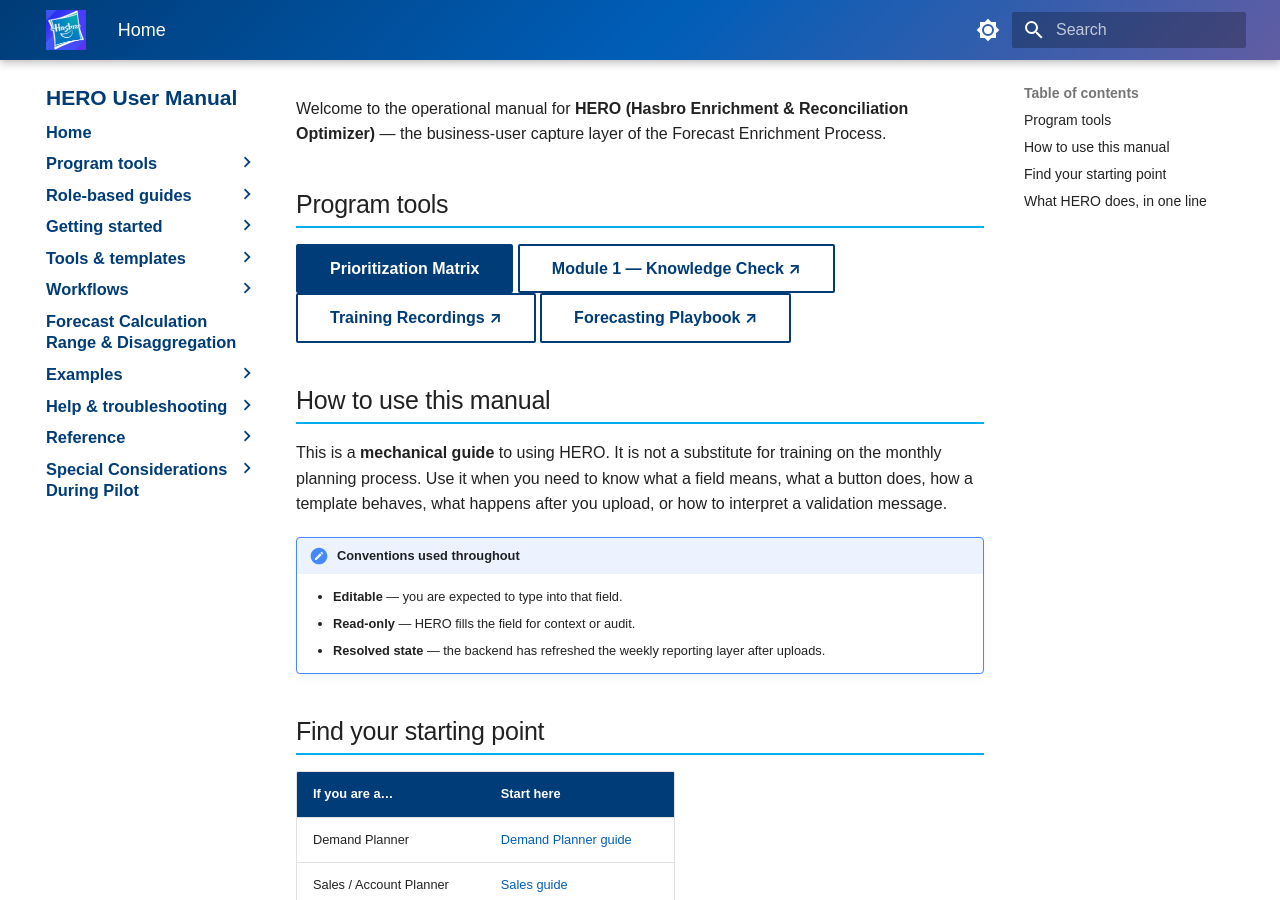
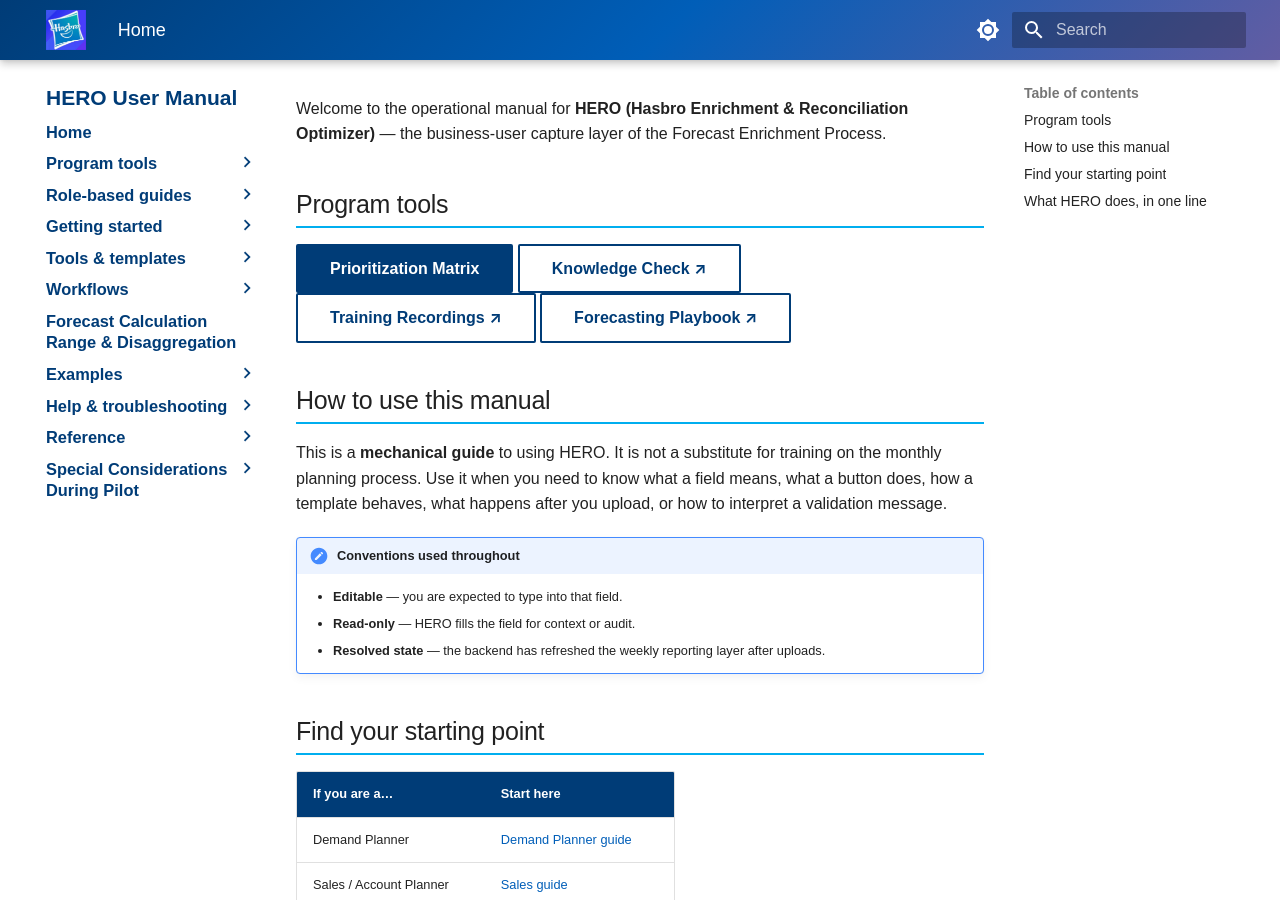
Before and after one commit to enerbartoli/HERO, an MkDocs documentation site: the page built from docs/index.md, in a window 1280 px wide and 900 px high, scrolled down 328 px. Built offline with MkDocs 1.6.1 and Material for MkDocs 9.7.7, drawn with Linux system fonts in a browser that asks for light colours.

Commit message:
Rename Knowledge Check button (drop 'Module 1')
Claude-Session: https://claude.ai/code/session_01LsQyYTGRXA5ZXW4aev6tdV

Co-authored-by: Claude <noreply@anthropic.com>

```diff
--- a/docs/index.md
+++ b/docs/index.md
@@ -7,7 +7,7 @@ Welcome to the operational manual for **HERO (Hasbro Enrichment & Reconciliation
 ## Program tools
 
 <a class="md-button md-button--primary" href="Priorization_Matrix/">Prioritization Matrix</a>
-<a class="md-button" href="https://enerbartoli.github.io/mod1-knowledge-check/" target="_blank" rel="noopener">Module 1 — Knowledge Check ↗</a>
+<a class="md-button" href="https://enerbartoli.github.io/mod1-knowledge-check/" target="_blank" rel="noopener">Knowledge Check ↗</a>
 <a class="md-button" href="https://hasbroinc.sharepoint.com/sites/GlobalPlanningCentralCommandCOE/HERO%20Enrichment/Forms/AllItems.aspx?viewid=8ec78d8e%2D6199%2D4641%2D8bb5%2D108cfbe7bc40&amp;newTargetListUrl=%2Fsites%2FGlobalPlanningCentralCommandCOE%2FHERO%20Enrichment&amp;viewpath=%2Fsites%2FGlobalPlanningCentralCommandCOE%2FHERO%20Enrichment%2FForms%2FAllItems%2Easpx" target="_blank" rel="noopener">Training Recordings ↗</a>
 <a class="md-button" href="https://hasbroinc.sharepoint.com/:f:/r/sites/GenpactStatFCSTAccelerationPrj2/Shared%20Documents/0.%20Baseline%20Management%20Playbook/01.%20Official%20Approved%20Versions_Read%20Only?csf=1&amp;web=1&amp;e=WtdKU6" target="_blank" rel="noopener">Forecasting Playbook ↗</a>
 
--- a/mkdocs.yml
+++ b/mkdocs.yml
@@ -69,7 +69,7 @@ nav:
   - Home: index.md
   - Program tools:
       - Prioritization Matrix: Priorization_Matrix/index.html
-      - Module 1 — Knowledge Check: https://enerbartoli.github.io/mod1-knowledge-check/
+      - Knowledge Check: https://enerbartoli.github.io/mod1-knowledge-check/
       - Training Recordings: "https://hasbroinc.sharepoint.com/sites/GlobalPlanningCentralCommandCOE/HERO%20Enrichment/Forms/AllItems.aspx?viewid=8ec78d8e%2D6199%2D4641%2D8bb5%2D108cfbe7bc40&newTargetListUrl=%2Fsites%2FGlobalPlanningCentralCommandCOE%2FHERO%20Enrichment&viewpath=%2Fsites%2FGlobalPlanningCentralCommandCOE%2FHERO%20Enrichment%2FForms%2FAllItems%2Easpx"
       - Forecasting Playbook: "https://hasbroinc.sharepoint.com/:f:/r/sites/GenpactStatFCSTAccelerationPrj2/Shared%20Documents/0.%20Baseline%20Management%20Playbook/01.%20Official%20Approved%20Versions_Read%20Only?csf=1&web=1&e=WtdKU6"
   - Role-based guides:
```
